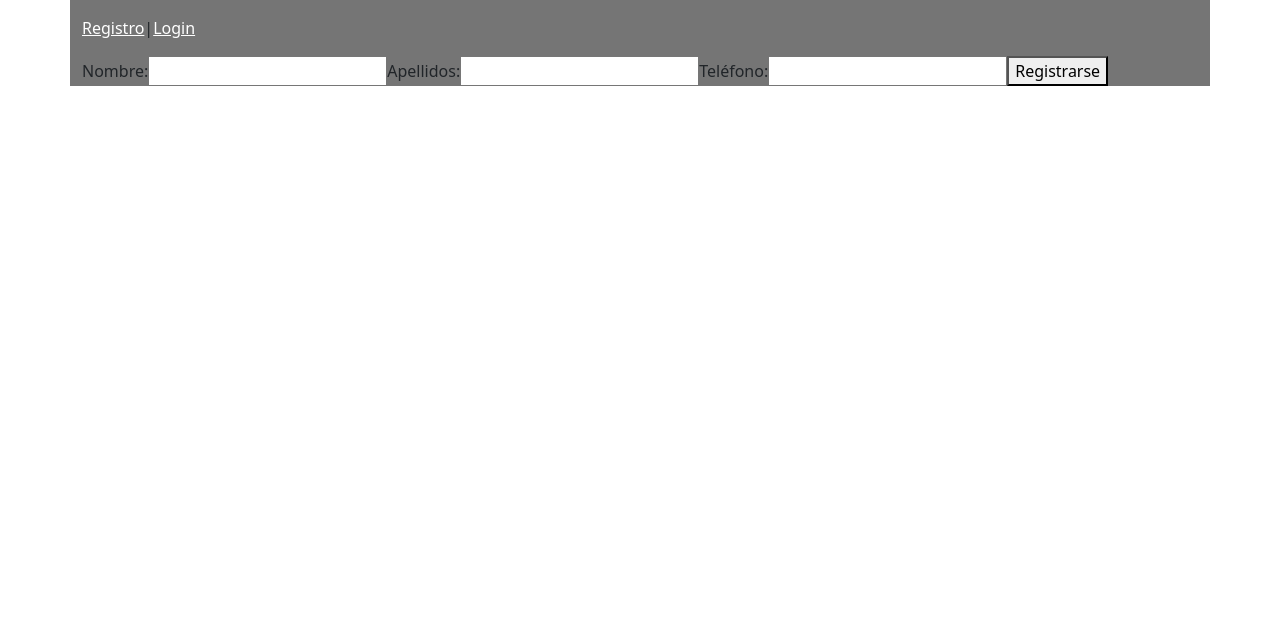
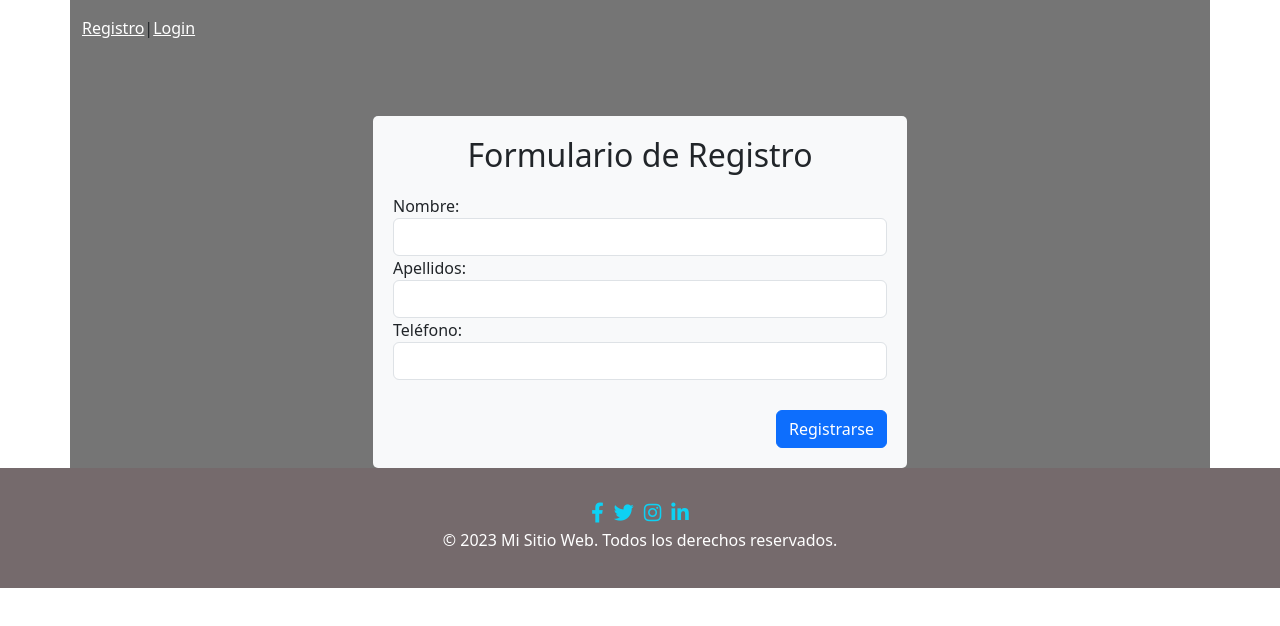
Before and after one commit to JaimeMT/ejerciciolocalstorage, an Angular app: page /register in a window 1280 px wide. Shown: the top 626 px of the page. Built offline with nearby package versions, Linux system fonts and the light colour scheme.

Commit message:
Mejorando diseño del formulario

```diff
--- a/src/app/app.component.html
+++ b/src/app/app.component.html
@@ -1 +1,2 @@
 <app-home></app-home>
+<app-footer></app-footer>
--- a/src/app/components/footer/footer.component.html
+++ b/src/app/components/footer/footer.component.html
@@ -1,5 +1,5 @@
 <footer class="footer">
-  <div class="container">
+
     <div class="social-icons">
       <a href="#"><i class="fab fa-facebook-f"></i></a>
       <a href="#"><i class="fab fa-twitter"></i></a>
@@ -7,5 +7,5 @@
       <a href="#"><i class="fab fa-linkedin-in"></i></a>
     </div>
     <p>&copy; 2023 Mi Sitio Web. Todos los derechos reservados.</p>
-  </div>
+
 </footer>
--- a/src/app/components/navbar/navbar.component.html
+++ b/src/app/components/navbar/navbar.component.html
@@ -1,5 +1,5 @@
 <div>
-  <nav class="navbar">
+  <nav class="navbar navbar-expand-lg navbar-light ">
     <a routerLink="/register">Registro</a> | <a routerLink="/login">Login</a>
   </nav>
 </div>
--- a/src/app/components/register/register.component.html
+++ b/src/app/components/register/register.component.html
@@ -1,12 +1,33 @@
-<div>
-  <label for="nombre">Nombre:</label>
-  <input type="text" id="nombre" [(ngModel)]="nombre" required>
 
-  <label for="apellidos">Apellidos:</label>
-  <input type="text" id="apellidos" [(ngModel)]="apellidos" required>
 
-  <label for="telefono">Teléfono:</label>
-  <input type="text" id="telefono" [(ngModel)]="telefono" required>
+<div class="container">
+  <div class="row justify-content-center">
+    <div class="col-md-6">
+      <div class="my-form">
+        <h2 class="form-title">Formulario de Registro</h2>
 
-  <button (click)="onSubmit()" type="submit">Registrarse</button>
+          <div class="form-group">
+            <label for="nombre">Nombre:</label>
+            <input type="text" id="nombre" class="form-control" [(ngModel)]="nombre" required>
+          </div>
+
+          <div class="form-group">
+            <label for="apellidos">Apellidos:</label>
+            <input type="text" id="apellidos" class="form-control" [(ngModel)]="apellidos" required>
+          </div>
+
+          <div class="form-group">
+            <label for="telefono">Teléfono:</label>
+            <input type="text" id="telefono" class="form-control" [(ngModel)]="telefono" required>
+          </div>
+
+          <div class="row justify-content-end">
+            <div class="col-auto">
+              <button class="btn btn-primary" (click)="onSubmit()" type="submit">Registrarse</button>
+            </div>
+          </div>
+
+      </div>
+    </div>
+  </div>
 </div>
--- a/src/styles.css
+++ b/src/styles.css
@@ -1,9 +1,28 @@
+/*La parte del CSS Del formulario*/
+.my-form {
+  background-color: #f8f9fa;
+  padding: 20px;
+  border-radius: 5px;
+}
+
+.form-title {
+  text-align: center;
+  margin-bottom: 20px;
+}
+.my-form {
+  margin-top: 60px; /* Ajusta el valor según la separación que desees */
+}
+.my-form .btn {
+  margin-top: 30px;
+}
+
+
 /*La parte del CSS DEL foortes*/
 .footer {
-  background-color: #756a6c; /* Color principal de la NBA (rojo) */
+  background-color: #756a6c;
   padding: 20px 0;
   text-align: center;
-  color: #FFF; /* Color del texto */
+  color: #FFF;
 }
 
 .social-icons {
```
